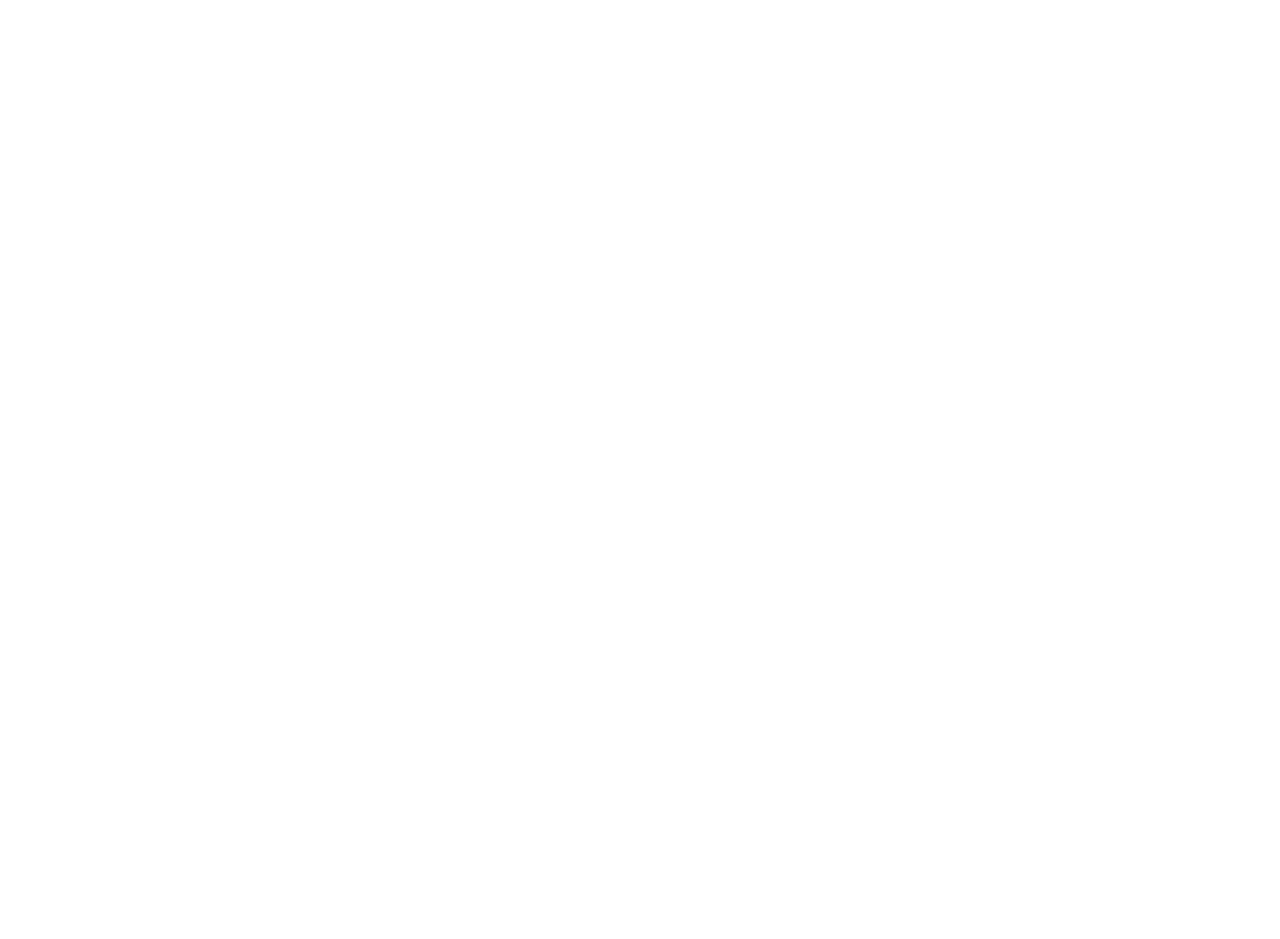
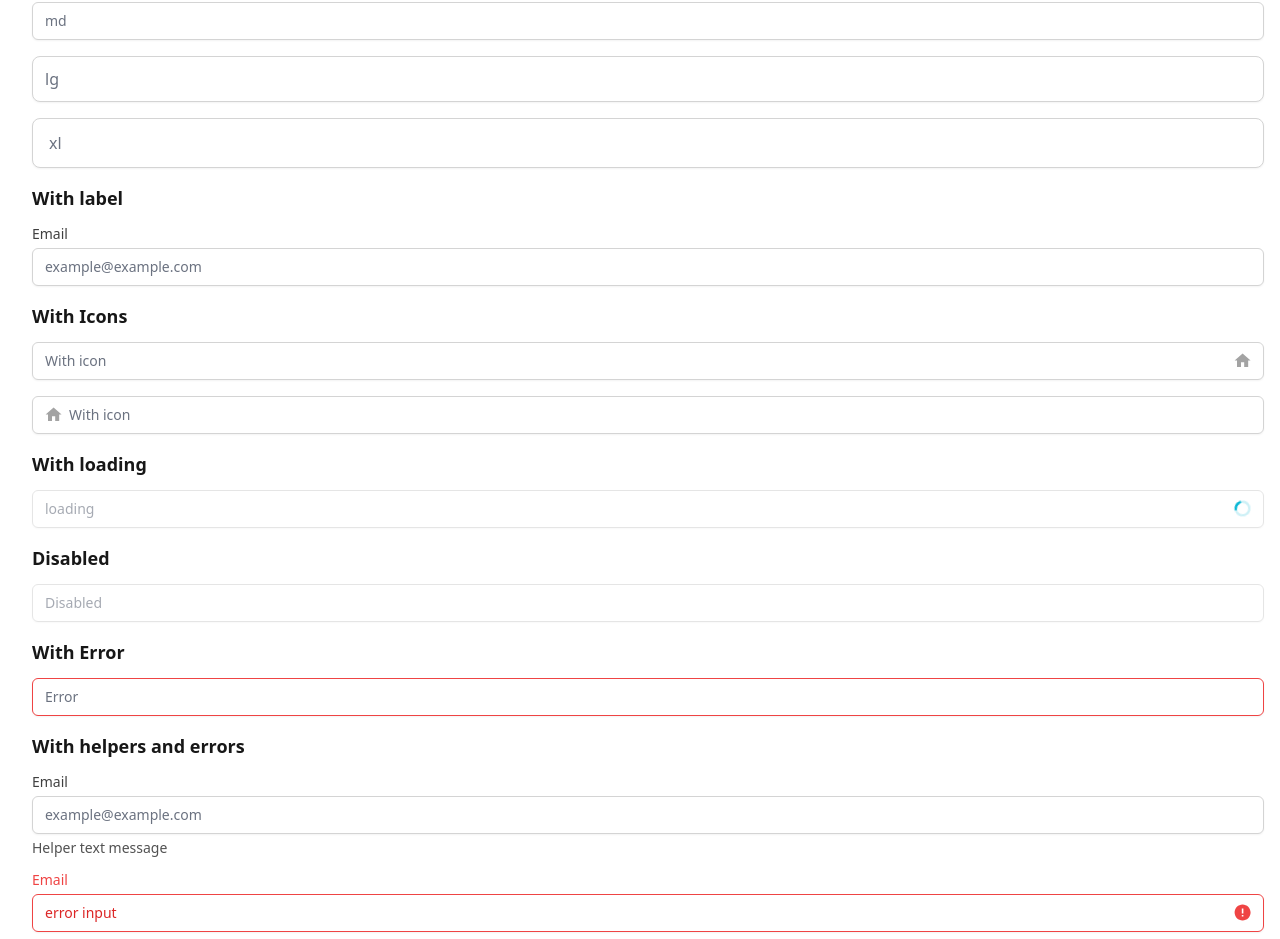
Before and after one commit to mohamedmagdy17593/mm-ui, a React (Vite) app: page / in a window 1280 px wide. Shown: the part 1500-2439 px from the top of the page. Before the commit the page ends 1240 px from the top, so only its background shows below. Built offline with nearby package versions, Linux system fonts and the light colour scheme.

Commit message:
basic of input design

```diff
--- a/package.json
+++ b/package.json
@@ -8,6 +8,7 @@
     "preview": "vite preview"
   },
   "dependencies": {
+    "@tailwindcss/forms": "^0.4.0",
     "autoprefixer": "^10.4.2",
     "clsx": "^1.1.1",
     "react": "^17.0.2",
--- a/src/App.tsx
+++ b/src/App.tsx
@@ -1,9 +1,12 @@
 import ButtonExample from './components/Button/ButtonExample'
+import InputExample from './components/Input/InputExample'
 
 function App() {
   return (
-    <div className="p-4">
+    <div className="p-4 flex flex-col gap-6">
       <ButtonExample />
+
+      <InputExample />
     </div>
   )
 }
--- a/src/components/Button/Button.module.scss
+++ b/src/components/Button/Button.module.scss
@@ -33,6 +33,7 @@
     @apply hover:bg-red-600;
   }
 }
+
 // Variants with border
 .btn_bordered_primary {
   @apply bg-transparent text-sky-600 border-sky-600 hover:text-white hover:border-sky-700 hover:bg-sky-700 focus:ring-sky-500;
--- a/src/components/Button/ButtonExample.tsx
+++ b/src/components/Button/ButtonExample.tsx
@@ -4,7 +4,7 @@ import { MdHome } from 'react-icons/md'
 function ButtonExample() {
   return (
     <div>
-      <h1 className="text-2xl">Buttons</h1>
+      <h1 className="text-4xl">Buttons</h1>
 
       <div className="ml-4">
         <h2 className="mt-4 text-lg font-bold">Sizes</h2>
--- /dev/null
+++ b/src/components/Input/Input.module.scss
@@ -0,0 +1,35 @@
+.input {
+  @apply shadow-sm focus:ring-sky-500 focus:border-sky-500 block w-full sm:text-sm border-neutral-300;
+}
+
+.input_xs {
+  @apply px-2 py-1.5 text-xs rounded;
+}
+.input_sm {
+  @apply px-2.5 py-2 text-xs rounded-md;
+}
+.input_md {
+  @apply px-3 py-2 text-sm rounded-md;
+}
+.input_lg {
+  @apply px-3 py-2.5 text-base rounded-lg;
+}
+.input_xl {
+  @apply px-4 py-3 text-base rounded-lg;
+}
+
+.input_error {
+  @apply focus:border-red-500 focus:ring-red-500 border-red-500 text-red-600;
+}
+
+.input_disabled {
+  @apply cursor-not-allowed opacity-60;
+}
+
+// Icons
+.input_icon_left {
+  @apply pl-9;
+}
+.input_icon_right {
+  @apply pr-9;
+}
--- /dev/null
+++ b/src/components/Input/Input.tsx
@@ -0,0 +1,77 @@
+import React, { useImperativeHandle, useRef } from 'react'
+import clsx from 'clsx'
+import styles from './Input.module.scss'
+import { CgSpinner } from 'react-icons/cg'
+
+interface Props {
+  size?: 'xs' | 'sm' | 'md' | 'lg' | 'xl'
+  error?: boolean
+  rightIcon?: React.ReactNode
+  leftIcon?: React.ReactNode
+  loading?: React.ReactNode
+}
+
+type NativeAttrs = Omit<React.InputHTMLAttributes<unknown>, keyof Props>
+
+type InputProps = React.PropsWithChildren<NativeAttrs & Props>
+
+const Input = React.forwardRef<HTMLInputElement, InputProps>(function (
+  {
+    children,
+    className,
+    size = 'md',
+    disabled,
+    error,
+    leftIcon,
+    rightIcon,
+    loading,
+    ...rest
+  },
+  ref,
+) {
+  if (loading) {
+    disabled = true
+    rightIcon = <CgSpinner className="animate-spin text-cyan-500" />
+  }
+
+  let classes = clsx(className, styles.input, styles[`input_${size}`], {
+    [styles[`input_disabled`]]: disabled,
+    [styles[`input_error`]]: error,
+    [styles[`input_icon_left`]]: leftIcon,
+    [styles[`input_icon_right`]]: rightIcon,
+  })
+
+  let hasIcon = leftIcon || rightIcon
+
+  let inputUi = (
+    <input
+      type="text"
+      disabled={disabled}
+      className={classes}
+      {...rest}
+      ref={ref}
+    ></input>
+  )
+
+  if (hasIcon) {
+    return (
+      <div className="relative">
+        {leftIcon && (
+          <div className="absolute inset-y-0 left-0 pl-3 flex items-center text-neutral-400 text-[1.2em]">
+            {leftIcon}
+          </div>
+        )}
+        {inputUi}
+        {rightIcon && (
+          <div className="absolute inset-y-0 right-0 pr-3 flex items-center text-neutral-400 text-[1.2em]">
+            {rightIcon}
+          </div>
+        )}
+      </div>
+    )
+  } else {
+    return inputUi
+  }
+})
+
+export default Input
--- /dev/null
+++ b/src/components/Input/InputExample.tsx
@@ -0,0 +1,99 @@
+import Input from './Input'
+import { MdHome, MdError } from 'react-icons/md'
+
+function InputExample() {
+  return (
+    <div>
+      <h1 className="text-4xl">Input</h1>
+
+      <div className="ml-4">
+        <h2 className="mt-4 text-lg font-bold">Sizes</h2>
+        <div className="mt-3 flex flex-col gap-4">
+          <Input placeholder="Default" />
+          <Input size="xs" placeholder="xs" />
+          <Input size="sm" placeholder="sm" />
+          <Input size="md" placeholder="md" />
+          <Input size="lg" placeholder="lg" />
+          <Input size="xl" placeholder="xl" />
+        </div>
+
+        <h2 className="mt-4 text-lg font-bold">With label</h2>
+        <div className="mt-3 flex flex-col gap-4">
+          <div>
+            <label htmlFor="email" className="block text-sm text-neutral-700">
+              Email
+            </label>
+            <div className="mt-1">
+              <Input
+                placeholder="example@example.com"
+                id="email"
+                type="email"
+              />
+            </div>
+          </div>
+        </div>
+
+        <h2 className="mt-4 text-lg font-bold">With Icons</h2>
+        <div className="mt-3 flex flex-col gap-4">
+          <Input placeholder="With icon" rightIcon={<MdHome />} />
+          <Input placeholder="With icon" leftIcon={<MdHome />} />
+        </div>
+
+        <h2 className="mt-4 text-lg font-bold">With loading</h2>
+        <div className="mt-3 flex flex-col gap-4">
+          <Input placeholder="loading" loading />
+        </div>
+
+        <h2 className="mt-4 text-lg font-bold">Disabled</h2>
+        <div className="mt-3 flex flex-col gap-4">
+          <Input placeholder="Disabled" disabled />
+        </div>
+
+        <h2 className="mt-4 text-lg font-bold">With Error</h2>
+        <div className="mt-3 flex flex-col gap-4">
+          <Input placeholder="Error" error />
+        </div>
+
+        <h2 className="mt-4 text-lg font-bold">With helpers and errors</h2>
+        <div className="mt-3 flex flex-col gap-4">
+          <div>
+            <label htmlFor="email" className="block text-sm text-neutral-700">
+              Email
+            </label>
+            <div className="mt-1">
+              <Input
+                placeholder="example@example.com"
+                id="email"
+                type="email"
+              />
+            </div>
+            <div className="text-sm mt-1 text-neutral-600">
+              Helper text message
+            </div>
+          </div>
+        </div>
+
+        <div className="mt-3 flex flex-col gap-4">
+          <div>
+            <label htmlFor="email" className="block text-sm text-red-500">
+              Email
+            </label>
+            <div className="mt-1">
+              <Input
+                placeholder="example@example.com"
+                id="email"
+                type="email"
+                defaultValue="error input"
+                error
+                rightIcon={<MdError className="text-red-500" />}
+              />
+            </div>
+            <div className="text-sm mt-1 text-red-500">Error message</div>
+          </div>
+        </div>
+      </div>
+    </div>
+  )
+}
+
+export default InputExample
--- a/tailwind.config.js
+++ b/tailwind.config.js
@@ -3,5 +3,5 @@ module.exports = {
   theme: {
     extend: {},
   },
-  plugins: [],
+  plugins: [require('@tailwindcss/forms')],
 }
```
Also changed, not shown: 1 other file (tests, documents, lock files or other folders).
